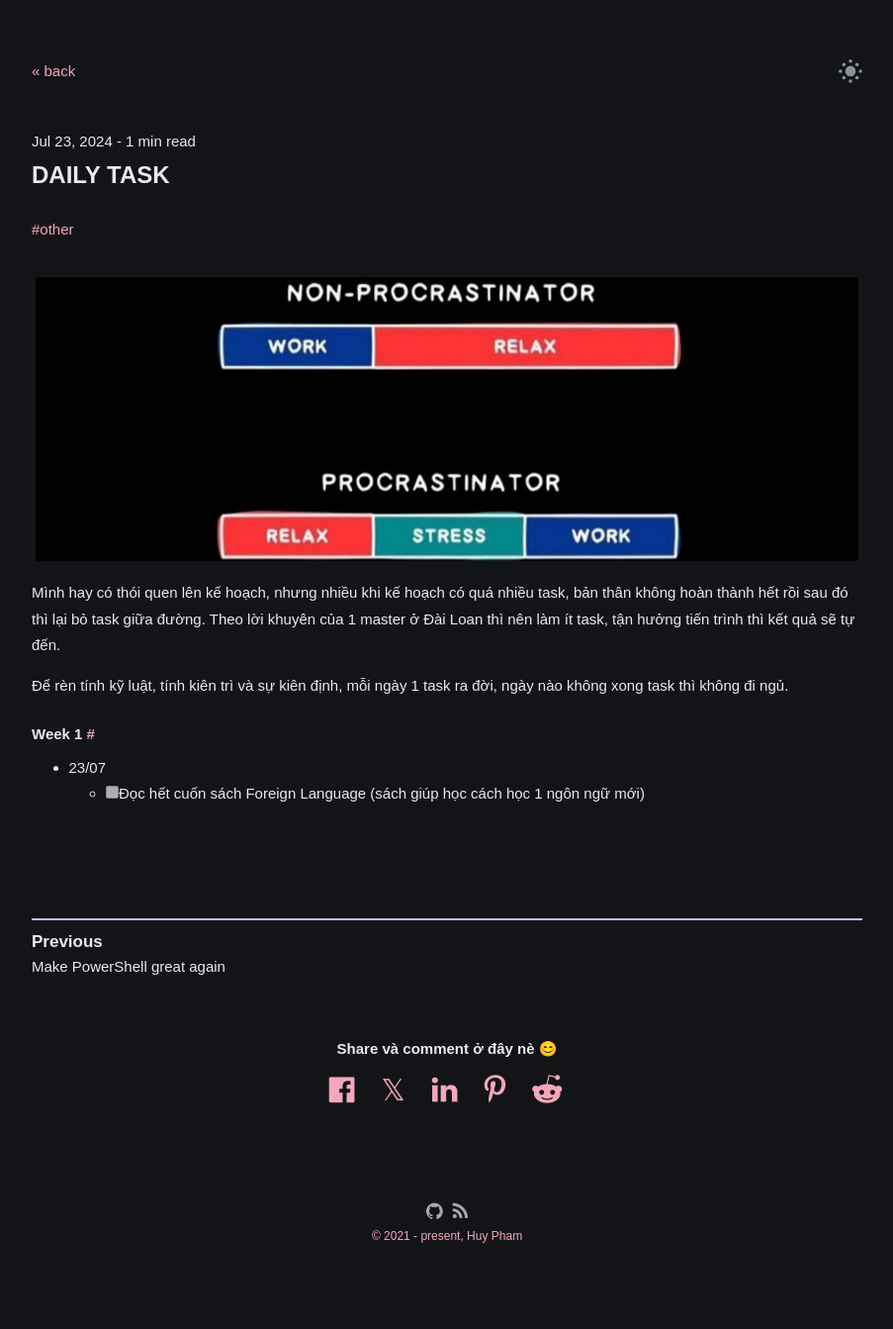
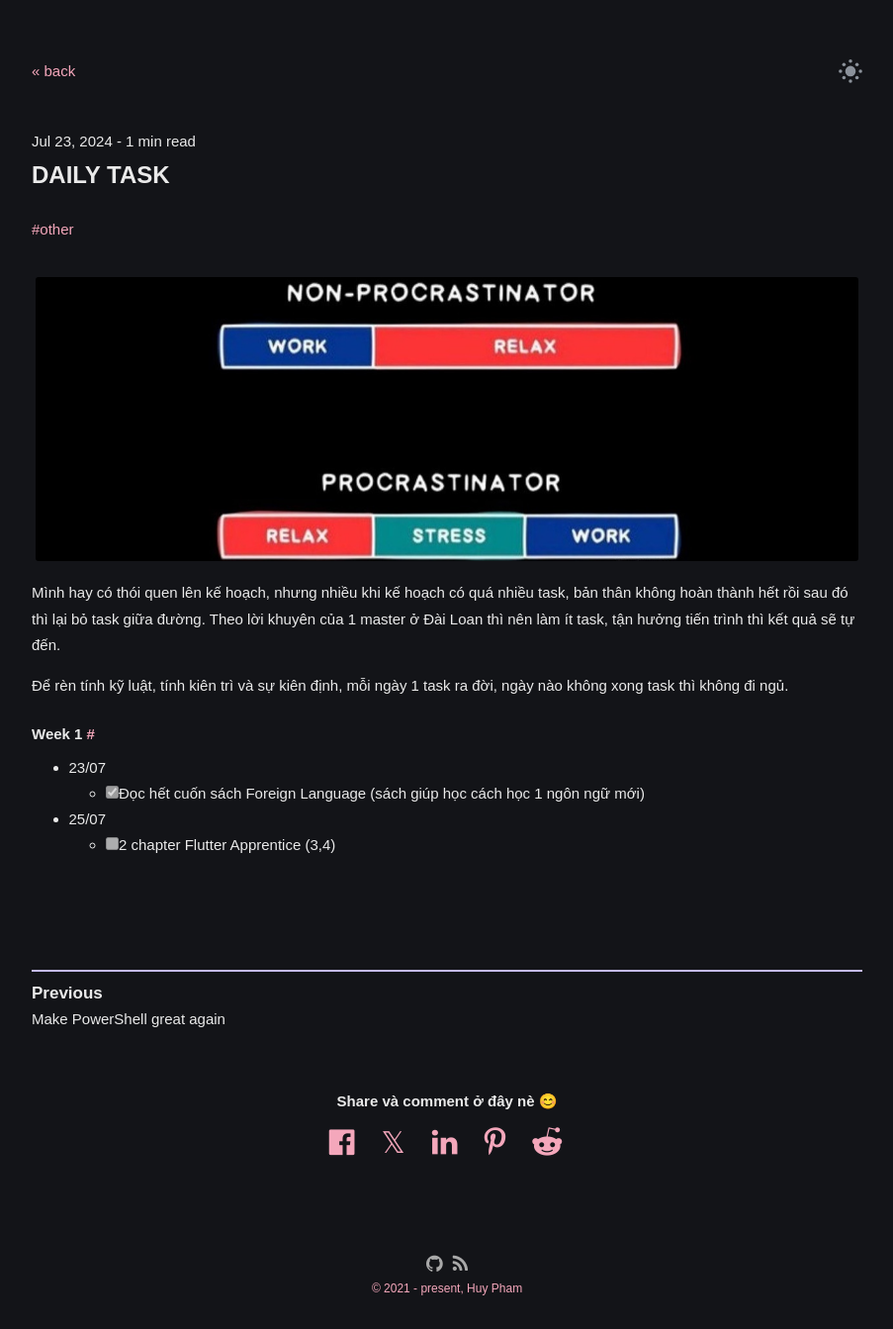
Before and after one commit to coder7eeN/coder7eeN.github.io, a Jekyll site: the page built from _posts/2024-07-23-daily-task.md, in a window 1280 px wide. Shown: the whole page at 99% size, without its empty margins (188-1091 px from the left). Built offline with Jekyll 4.4.1, drawn with Linux system fonts in a browser that asks for light colours; some web fonts are replaced; comment, search, counter and statistics services are not loaded; before the commit the page ends 1290 px from its top, so only the background shows below that.

Commit message:
chore: daily task 25/07

```diff
--- a/_posts/2024-07-23-daily-task.md
+++ b/_posts/2024-07-23-daily-task.md
@@ -17,4 +17,6 @@ Mình hay có thói quen lên kế hoạch, nhưng nhiều khi kế hoạch có
 ## Week 1
 
 - 23/07
-    - [ ]  Đọc hết cuốn sách Foreign Language (sách giúp học cách học 1 ngôn ngữ mới)
+  - [x] Đọc hết cuốn sách Foreign Language (sách giúp học cách học 1 ngôn ngữ mới)
+- 25/07
+	- [ ] 2 chapter Flutter Apprentice (3,4)
```
